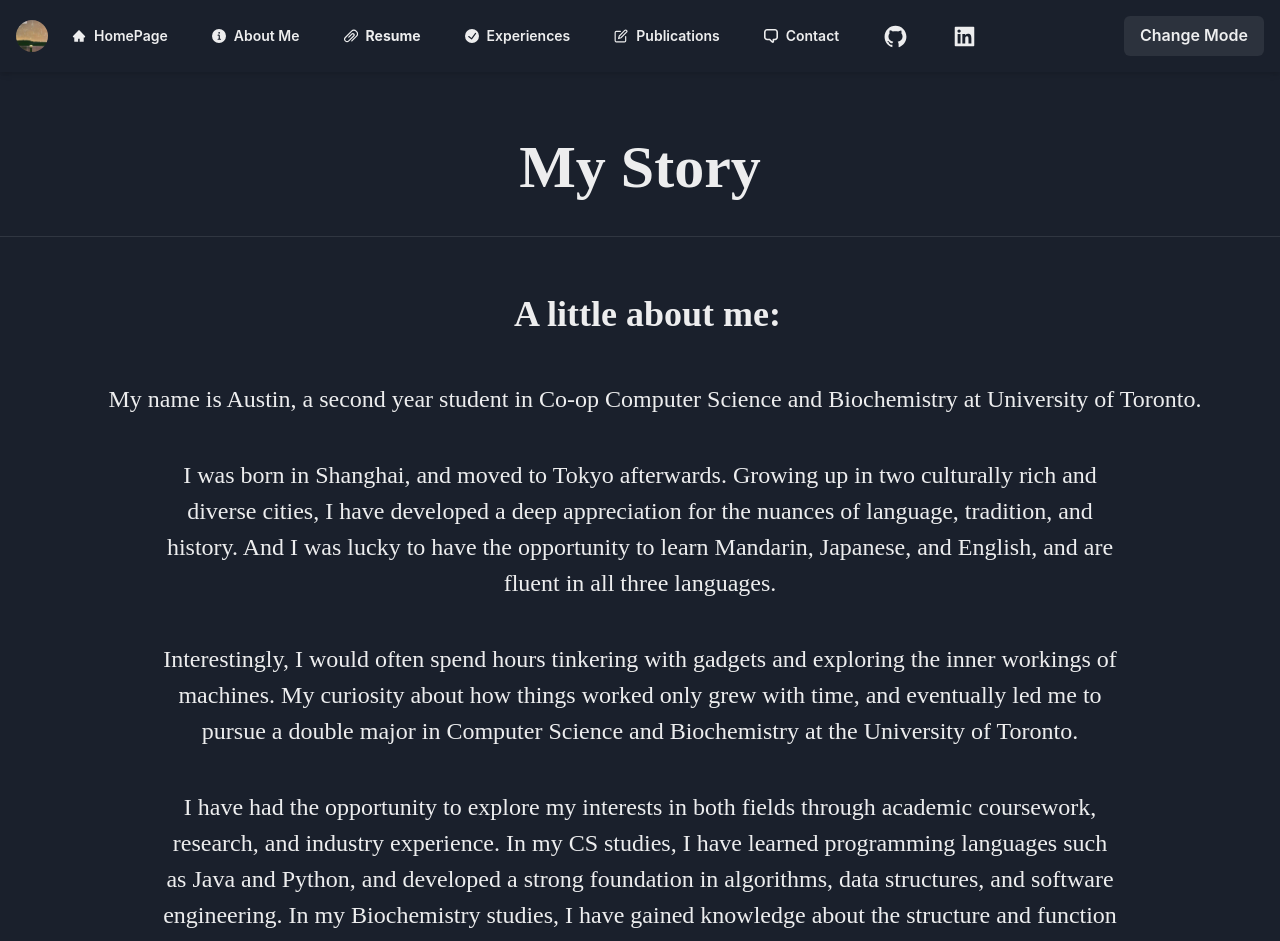
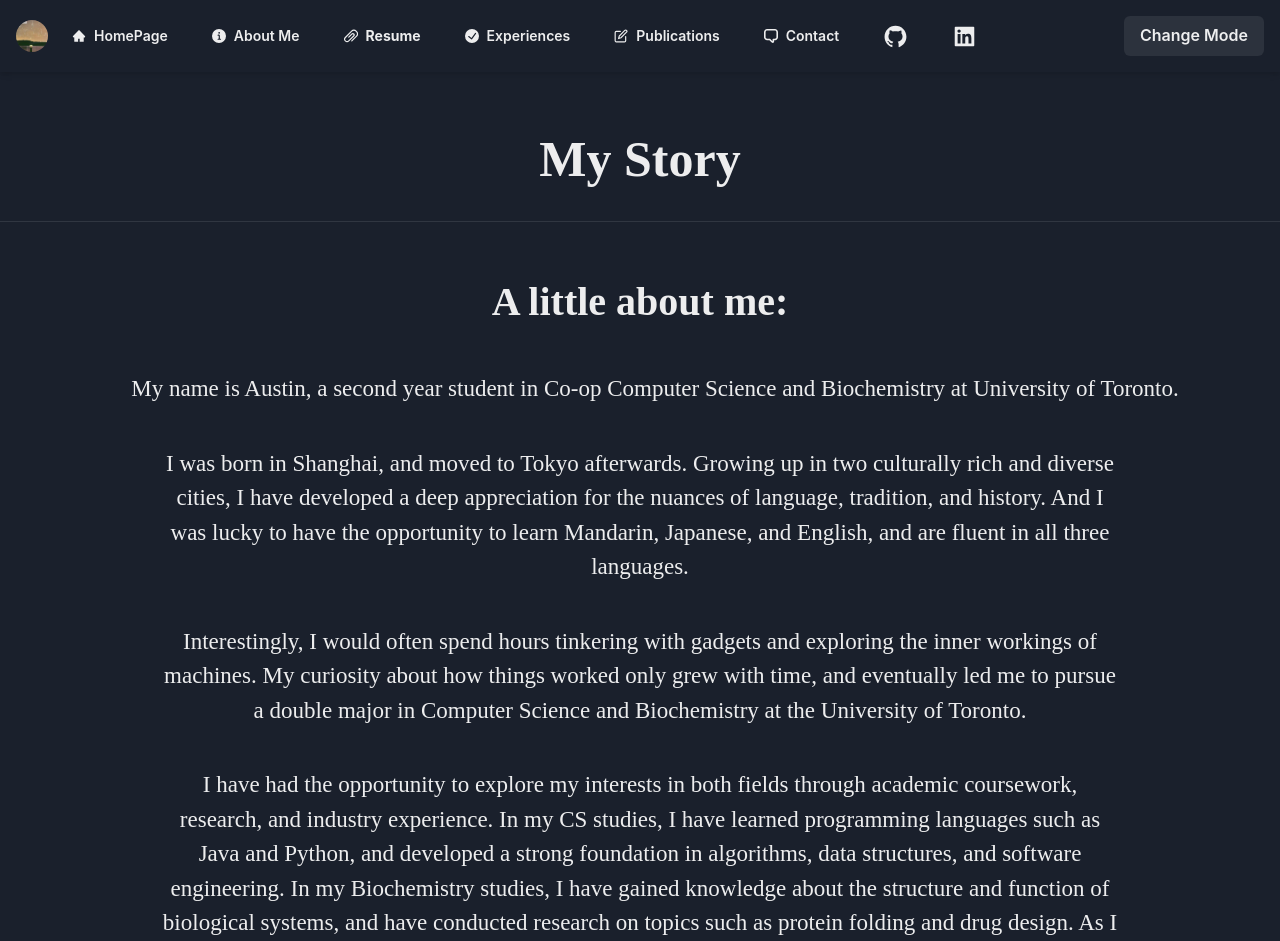
Before and after one commit to EkVid/PersonalWeb, a Next.js app: page /aboutme in a window 1280 px wide. Shown: the top 941 px of the page. Built offline with nearby package versions, Linux system fonts and the light colour scheme.

Commit message:
Update text.js

```diff
--- a/components/aboutme/text.js
+++ b/components/aboutme/text.js
@@ -1,11 +1,11 @@
-import { Center, Text, Divider, Link } from "@chakra-ui/react";
+import { Center, Text, Divider, Link, Box } from "@chakra-ui/react";
 
 const Titles = () => {
   return (
     <div>
       <Center>
         <Text
-          fontSize="6xl"
+          fontSize={{ base: "35px", md: "40px", lg: "50px" }}
           spacing={3}
           pt={50}
           fontWeight={"bold"}
@@ -18,10 +18,10 @@ const Titles = () => {
       <Divider />
       <Center>
         <Text
-          fontSize="4xl"
+          fontSize={{ base: "30px", md: "35px", lg: "40px" }}
           spacing={3}
           pt={50}
-          pl={15}
+          //   pl={15}
           fontWeight={"bold"}
           fontFamily={"serif"}
         >
@@ -31,56 +31,68 @@ const Titles = () => {
       </Center>
 
       <Center>
-        <Text fontSize="2xl" spacing={3} pt={10} pl={30} fontFamily={"serif"}>
+        <Box>
+          <Text
+            fontSize={{ base: "17px", md: "20px", lg: "23px" }}
+            spacing={3}
+            pt={10}
+            pl={30}
+            fontFamily={"serif"}
+          >
             {" "}
-          My name is Austin, a second year student in Co-op Computer Science and
-          Biochemistry at University of Toronto.
+            My name is Austin, a second year student in Co-op Computer Science
+            and Biochemistry at University of Toronto.
           </Text>
+        </Box>
       </Center>
 
       <Center>
+        <Box>
           <Text
-          fontSize="2xl"
-          spacing={0}
+            fontSize={{ base: "17px", md: "20px", lg: "23px" }}
+            spacing={3}
             pt={10}
-          pl={40}
-          mr={40}
+            paddingLeft={{ base: 0, md: 10, lg: 40 }}
+            paddingRight={{ base: 0, md: 10, lg: 40 }}
             fontFamily={"serif"}
           >
             {" "}
             I was born in Shanghai, and moved to Tokyo afterwards. Growing up in
             two culturally rich and diverse cities, I have developed a deep
-          appreciation for the nuances of language, tradition, and history. And
-          I was lucky to have the opportunity to learn Mandarin, Japanese, and
-          English, and are fluent in all three languages.
+            appreciation for the nuances of language, tradition, and history.
+            And I was lucky to have the opportunity to learn Mandarin, Japanese,
+            and English, and are fluent in all three languages.
           </Text>
+        </Box>
       </Center>
 
       <Center>
+        <Box>
           <Text
-          fontSize="2xl"
+            fontSize={{ base: "17px", md: "20px", lg: "23px" }}
             spacing={0}
             pt={10}
-          pl={40}
-          mr={40}
+            paddingLeft={{ base: 0, md: 10, lg: 40 }}
+            paddingRight={{ base: 0, md: 10, lg: 40 }}
             fontFamily={"serif"}
           >
             {" "}
             Interestingly, I would often spend hours tinkering with gadgets and
             exploring the inner workings of machines. My curiosity about how
             things worked only grew with time, and eventually led me to pursue a
-          double major in Computer Science and Biochemistry at the University of
-          Toronto.
+            double major in Computer Science and Biochemistry at the University
+            of Toronto.
           </Text>
+        </Box>
       </Center>
 
       <Center>
         <Text
-          fontSize="2xl"
+          fontSize={{ base: "17px", md: "20px", lg: "23px" }}
           spacing={0}
           pt={10}
-          pl={40}
-          mr={40}
+          paddingLeft={{ base: 0, md: 10, lg: 40 }}
+          paddingRight={{ base: 0, md: 10, lg: 40 }}
           fontFamily={"serif"}
         >
           I have had the opportunity to explore my interests in both fields
@@ -100,10 +112,6 @@ const Titles = () => {
 
       <br></br>
       <br></br>
-      <br></br>
-      <br></br>
-      <br></br>
-      <br></br>
     </div>
   );
 };
```
Lines whose indentation alone changed are shown as unchanged.
